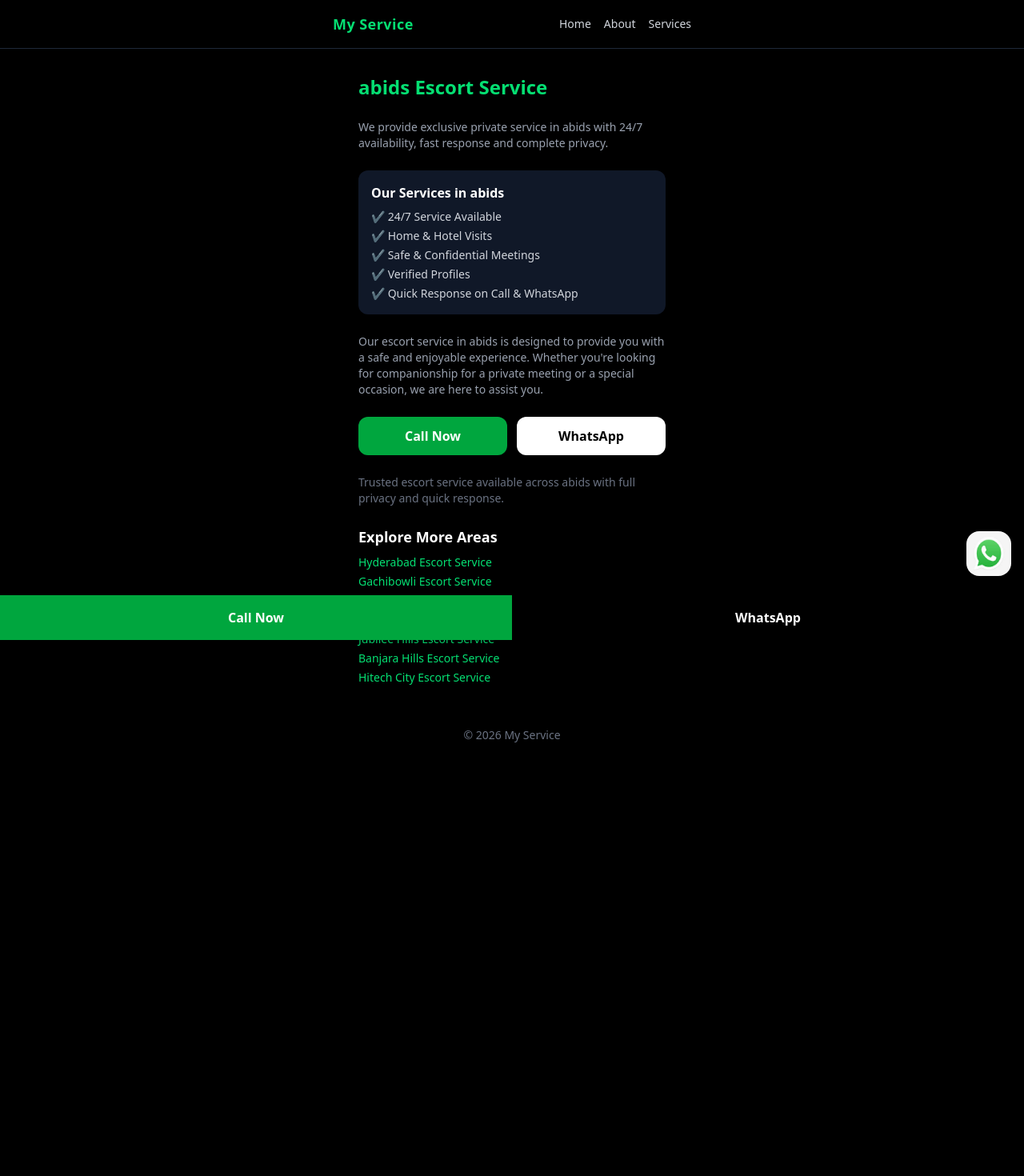
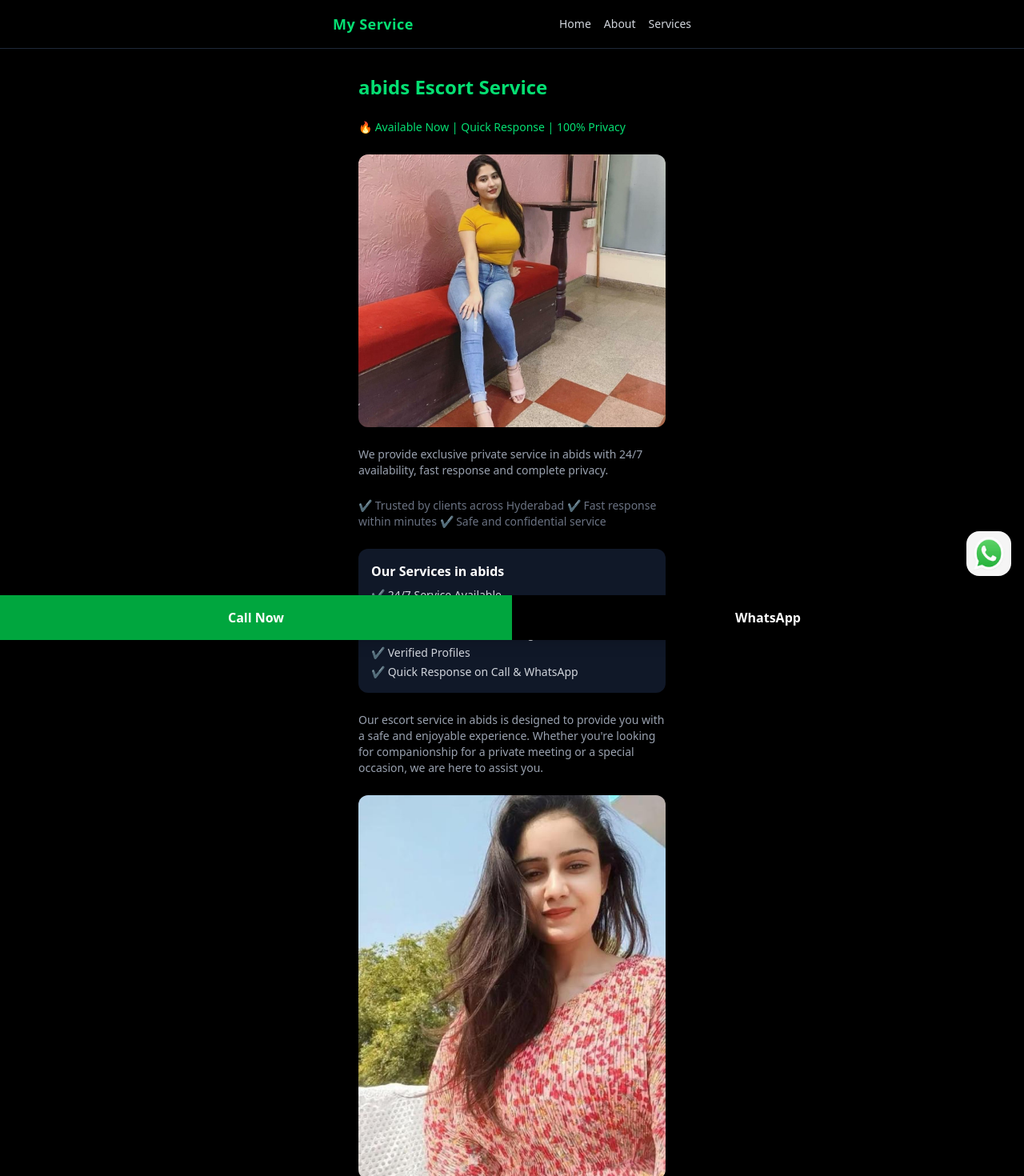
Before and after one commit to kalabhairava01/booking-landing-page, a Next.js app: page /abids-escort-service in a window 1280 px wide. Shown: the top 1470 px of the page at 80% size. Before the commit the page ends 1025 px from the top, so only its background shows below. Built offline with nearby package versions, Linux system fonts and the light colour scheme.

Commit message:
add trust content

```diff
--- a/src/app/[area]/page.js
+++ b/src/app/[area]/page.js
@@ -5,8 +5,8 @@ export function generateMetadata({ params }) {
   const area = raw.replace("-escort-service", "").replace(/-/g, " ");
 
   return {
-    title: `${area} Escort Service | Call Now`,
-    description: `Best escort service in ${area}. Available 24/7 with fast response and privacy.`,
+    title: `${area} Escort Service ❤️ 24/7 Call Now | WhatsApp Available`,
+    description: `Best escort service in ${area}. Available 24/7 with instant booking. Call or WhatsApp now for fast and private service.`,
   };
 }
 
@@ -49,12 +49,25 @@ export default function AreaPage({ params }) {
       <h1 className="text-2xl font-bold text-green-400">
         {area} Escort Service
       </h1>
+      <p className="text-green-400 text-sm mt-2">
+        🔥 Available Now | Quick Response | 100% Privacy
+      </p>
+
+      <img
+        src="/images/1.jpeg"
+        alt={`${area} escort service Hyderabad`}
+        className="rounded-xl mt-3 w-full"
+      />
 
       {/* INTRO */}
 
       <p className="text-gray-400 text-sm">
         We provide {randomText} in {area} with 24/7 availability, fast response
         and complete privacy.
+      </p>
+      <p className="text-gray-500 text-sm mt-3">
+        ✔ Trusted by clients across Hyderabad ✔ Fast response within minutes ✔
+        Safe and confidential service
       </p>
 
       {/* INFO BOX */}
@@ -76,6 +89,12 @@ export default function AreaPage({ params }) {
         enjoyable experience. Whether you're looking for companionship for a
         private meeting or a special occasion, we are here to assist you.
       </p>
+
+      <img
+        src="/images/2.jpeg"
+        alt={`${area} call girls service`}
+        className="rounded-xl mt-4 w-full"
+      />
 
       {/* CTA BUTTONS */}
       <div className="flex gap-3">
@@ -134,7 +153,10 @@ export default function AreaPage({ params }) {
           >
             Banjara Hills Escort Service
           </a>
-          <a href="/hitech-city-escort-service" className="block text-green-400">
+          <a
+            href="/hitech-city-escort-service"
+            className="block text-green-400"
+          >
             Hitech City Escort Service
           </a>
         </div>
--- a/src/app/hyderabad/page.js
+++ b/src/app/hyderabad/page.js
@@ -41,6 +41,13 @@ export default function Hyderabad() {
           Madhapur, Kondapur and nearby areas. Available 24/7 with quick
           response.
         </p>
+        <h1>Hyderabad Escort Service</h1>
+
+        <p>
+          Best escort service in Hyderabad covering Gachibowli, Madhapur,
+          Kondapur, Banjara Hills and nearby areas. Available 24/7 with fast
+          response.
+        </p>
 
         <p className="text-gray-600">
           Available in Hyderabad for calls and messaging. Quick response and
```
